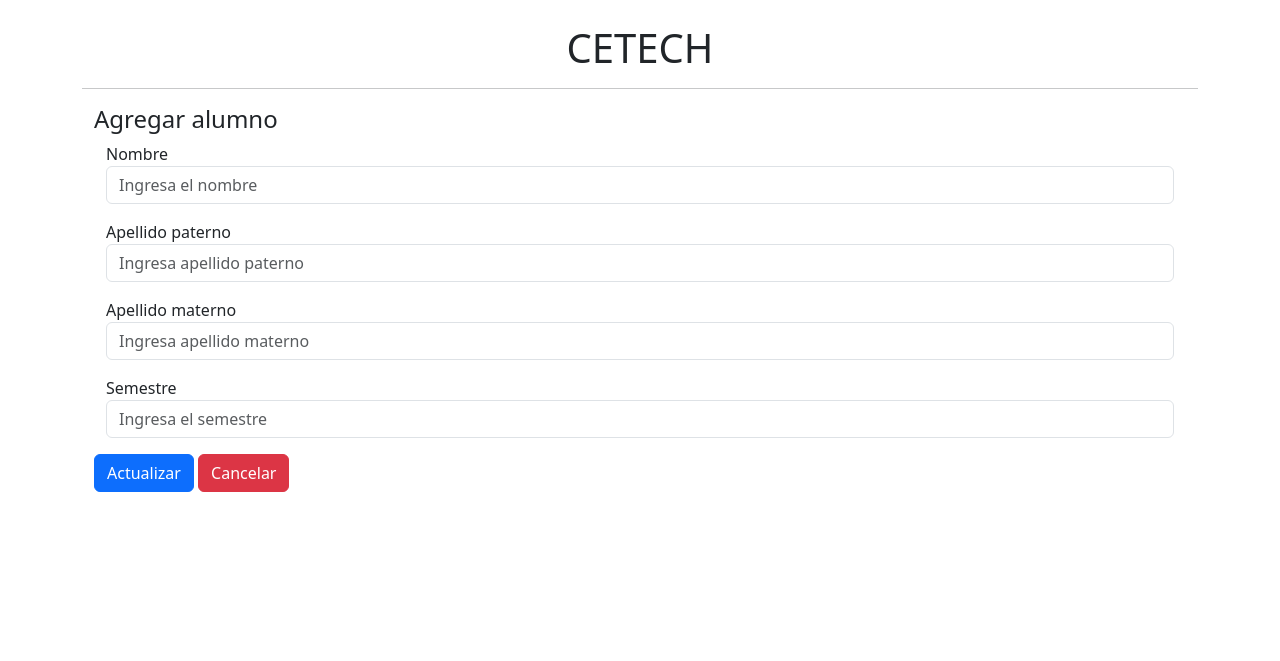
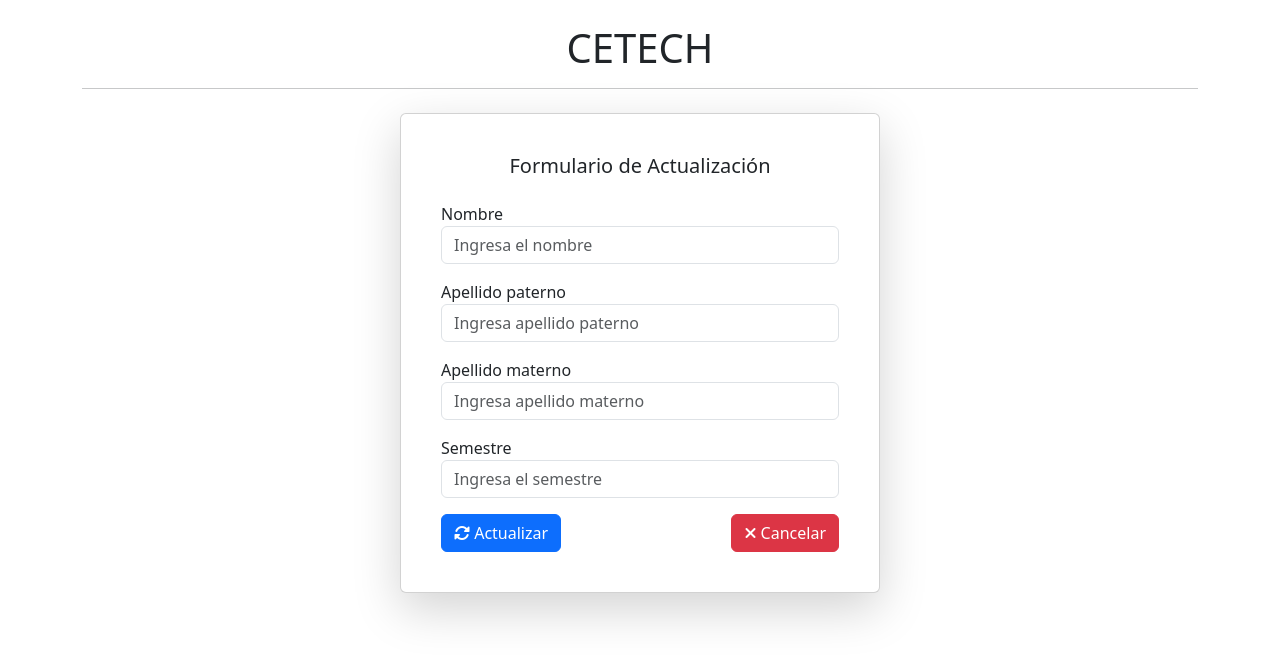
Before and after one commit to EnriqueVilledaGarcia/Entorno-virtual, a Flask app: page /alumnos/update/1 in a window 1280 px wide. Shown: the top 661 px of the page. Run offline with Flask 3, Linux system fonts and the light colour scheme.

Commit message:
Nuevo commit

```diff
--- a/templates/update.html
+++ b/templates/update.html
@@ -1,41 +1,56 @@
 {% extends 'base.html'%}
 
-{%block title%}Actualizar alumno {%endblock%}
+{%block title%}Actualizar alumno{%endblock%}
 
 {% block content %}
 
-<h4>Agregar alumno</h4>
 
-<form action="{{ url_for('update_estudiante', no_control= alumno.no_control)}}" method="POST">
-    <div class="container">
+<div class="container mt-4 d-flex justify-content-center">
+    <div class="card shadow-lg p-4" style="width: 30rem;">
+        <div class="card-body">
+            <h5 class="card-title text-center mb-4">Formulario de Actualización</h5>
+            <form action="{{ url_for('update_estudiante', no_control=alumno.no_control)}}" method="POST">
 
                 <div class="form-group mb-3">
                     <label for="nombre">Nombre</label>
-            <input type="text" class="form-control" id="nombre" name="nombre" required placeholder="Ingresa el nombre" value="{{alumno.nombre}}">
-
+                    <input type="text" class="form-control" id="nombre" name="nombre" required
+                           placeholder="Ingresa el nombre" value="{{alumno.nombre}}">
                 </div>
 
                 <div class="form-group mb-3">
                     <label for="ap_paterno">Apellido paterno</label>
-            <input type="text" class="form-control" id="ap_paterno" name="ap_paterno" required placeholder="Ingresa apellido paterno" value="{{alumno.ap_paterno}}">
-
+                    <input type="text" class="form-control" id="ap_paterno" name="ap_paterno" required
+                           placeholder="Ingresa apellido paterno" value="{{alumno.ap_paterno}}">
                 </div>
 
                 <div class="form-group mb-3">
                     <label for="ap_materno">Apellido materno</label>
-            <input type="text" class="form-control" id="ap_materno" name="ap_materno" required placeholder="Ingresa apellido materno" value="{{alumno.ap_materno}}">
-
+                    <input type="text" class="form-control" id="ap_materno" name="ap_materno" required
+                           placeholder="Ingresa apellido materno" value="{{alumno.ap_materno}}">
                 </div>
 
                 <div class="form-group mb-3">
                     <label for="semestre">Semestre</label>
-            <input type="number" class="form-control" id="semestre" name="semestre" required placeholder="Ingresa el semestre" value="{{alumno.semestre}}">
+                    <input type="number" class="form-control" id="semestre" name="semestre" required
+                           placeholder="Ingresa el semestre" value="{{alumno.semestre}}">
+                </div>
 
+                <div class="d-flex justify-content-between">
+                    <!-- Botón de actualizar con icono -->
+                    <button type="submit" class="btn btn-primary">
+                        <i class="fas fa-sync-alt"></i> Actualizar
+                    </button>
+                    <!-- Botón de cancelar con icono -->
+                    <a href="{{ url_for('index')}}" class="btn btn-danger">
+                        <i class="fas fa-times"></i> Cancelar
+                    </a>
+                </div>
+            </form>
+        </div>
     </div>
 </div>
 
-    <button type="submit" class="btn btn-primary">Actualizar</button>
-    <a href="{{ url_for('index')}}" class="btn btn-danger">Cancelar</a>
+<!-- Enlazar Font Awesome si no está ya incluido -->
+<link rel="stylesheet" href="https://cdnjs.cloudflare.com/ajax/libs/font-awesome/6.4.2/css/all.min.css">
 
-</form>
 {% endblock %}
```
Also changed, not shown: templates/create_alumno.html (+19 -11 lines), templates/index.html (+20 -21 lines). Lines whose indentation alone changed are shown as unchanged.
